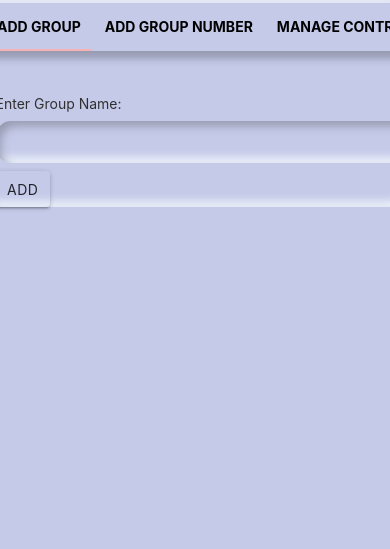
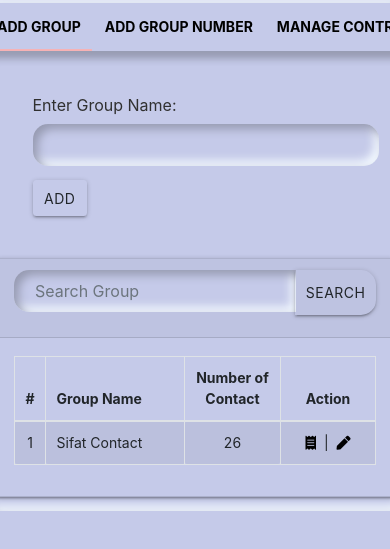
Before and after one commit to sifathossain39/bulksmsgit, a plain HTML site: page managegroup.html in a window 390 px wide. Shown: the part 57-606 px from the top of the page. Drawn offline with Linux system fonts and the light colour scheme.

Commit message:
group responsive

```diff
--- a/managegroup.html
+++ b/managegroup.html
@@ -168,18 +168,50 @@
                 </ul>
                 <!-- TAB CONTENT :- ADD GROUP -->
                 <div id="addGroup" class="col tabbox">
-                    <form class="mt-5">
+                    <form class="my-5">
                         <div class="form-row">
-                            <div class="col-xl-6 mx-auto">
+                            <div class="px-5 col-md-8 col-lg-6 col-xl-5 mx-auto">
                                 <label for="">Enter Group Name:</label>
-                                <input type="text" class="pl-4" id="groupName">
-                                <button class="btn waves-effect">Add</button>
+                                <input type="text" class="form-control pl-4" id="groupName" autocomplete="off">
+                                <button class="btn waves-effect mt-3 d-block">Add</button>
                             </div>
                         </div>
-                        <div class="form-row mx-auto">
-
+                    </form>
+                    <div class="card">
+                        <div class="card-header">
+                            <div class="input-group mb-2">
+                                <input type="text" class="form-control pl-4" id="searchGroup"
+                                    placeholder="Search Group">
+                                <div class="input-group-append">
+                                    <button class="btn" type="button">Search</button>
+                                </div>
+                            </div>
                         </div>
-                    </form>
+                        <div class="card-body">
+                            <table class="table table-bordered table-condensed table-hover table-striped">
+                                <thead>
+                                    <tr>
+                                        <th scope="col-2" class="text-center" style="width: 6%;">#</th>
+                                        <th scope="col-2" style="width: 40%;">Group Name</th>
+                                        <th scope="col-2" class="text-center" style="width: 27%;">Number of Contact</th>
+                                        <th scope="col-2" class="text-center" style="width: 27%;">Action</th>
+                                    </tr>
+                                </thead>
+                                <tbody>
+                                    <tr>
+                                        <td class="text-center">1</td>
+                                        <td>Sifat Contact</td>
+                                        <td class="text-center">26</td>
+                                        <td class="text-center">
+                                            <a href="#"><i class="fa fa-receipt"></i></a>
+                                            &nbsp;|&nbsp;
+                                            <a href="#"><i class="fa fa-pen"></i></a>
+                                        </td>
+                                    </tr>
+                                </tbody>
+                            </table>
+                        </div>
+                    </div>
                 </div>
                 <div id="groupNumber" class="col tabbox">
                     <p>Test 2</p>
--- a/sass/style.scss
+++ b/sass/style.scss
@@ -239,7 +239,9 @@ textarea {
                 border-bottom-left-radius: 10px;
                 box-shadow: inset 5px 5px 10px #969ab1, inset -5px -5px 10px #f4faff;
             }
-            form{
+
+
+            #addGroup{
 
                 // CUSTOMIZE INPUT/TEXT BOX START ---------------------
                 input,
@@ -254,6 +256,7 @@ textarea {
 
                 input {
                     padding-left: 10px;
+                    width: 100%;
                 }
 
                 input:focus,
@@ -267,8 +270,23 @@ textarea {
                 p,
                 span,
                 label {
-                    font-size: 14px;
+                    font-size: 16px;
                     color: #303030;
+                }
+
+                .card{
+                    background: #c5cae9;
+                    input{
+                        width: initial;
+                        border-top-right-radius: 0px;
+                        border-bottom-right-radius: 0px;
+                    }
+                    button{
+                        border: none;
+                        height:45px;
+                        border-top-right-radius: 15px;
+                        border-bottom-right-radius: 15px;
+                    }
                 }
             }
         }
```
Also changed, not shown: groupsms.html (+1 -1 lines), css/style.css.
